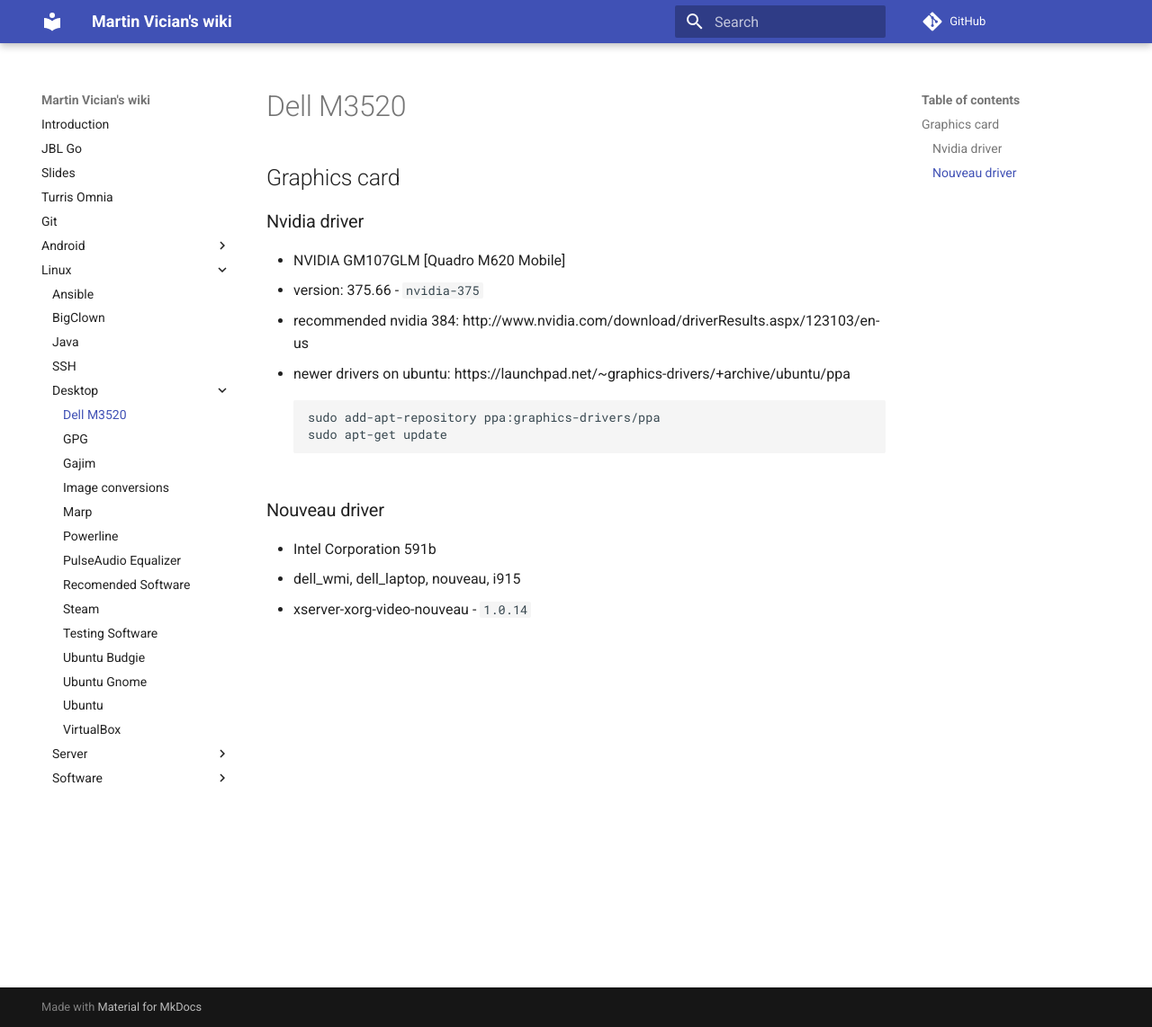
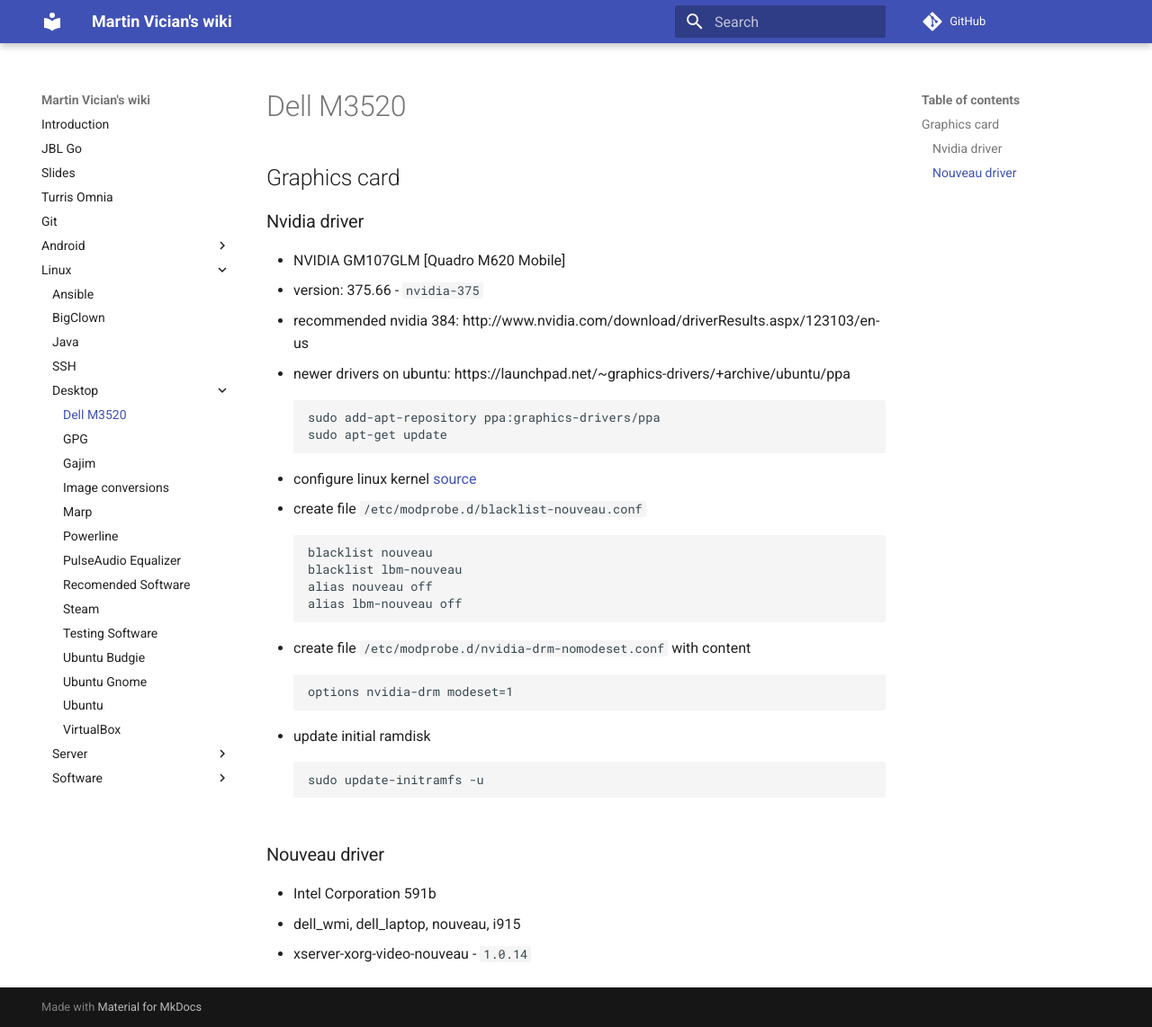
Before and after one commit to vician/wiki, an MkDocs documentation site: the page built from docs/Linux/Desktop/Dell M3520.md, in a window 1280 px wide and 1142 px high. Shown: the whole window at 90% size. Built offline with MkDocs 1.6.1 and Material for MkDocs 9.7.7, drawn with Linux system fonts in a browser that asks for light colours; comment, search, counter and statistics services are not loaded.

Commit message:
nvidia works

```diff
--- a/docs/Linux/Desktop/Dell M3520.md
+++ b/docs/Linux/Desktop/Dell M3520.md
@@ -10,6 +10,22 @@
 		sudo add-apt-repository ppa:graphics-drivers/ppa
 		sudo apt-get update
 
+- configure linux kernel [source](https://charlienewey.github.io/getting-nvidia-drivers-working-on-ubuntu-17-10/)
+- create file `/etc/modprobe.d/blacklist-nouveau.conf`
+
+		blacklist nouveau
+		blacklist lbm-nouveau
+		alias nouveau off
+		alias lbm-nouveau off
+
+- create file `/etc/modprobe.d/nvidia-drm-nomodeset.conf` with content
+
+		options nvidia-drm modeset=1
+
+- update initial ramdisk
+
+		sudo update-initramfs -u
+
 ### Nouveau driver
 
 - Intel Corporation 591b
```
